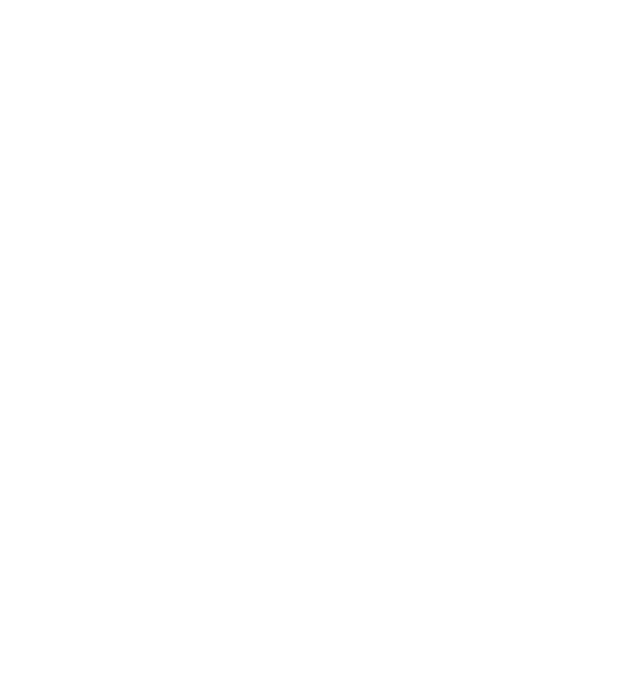
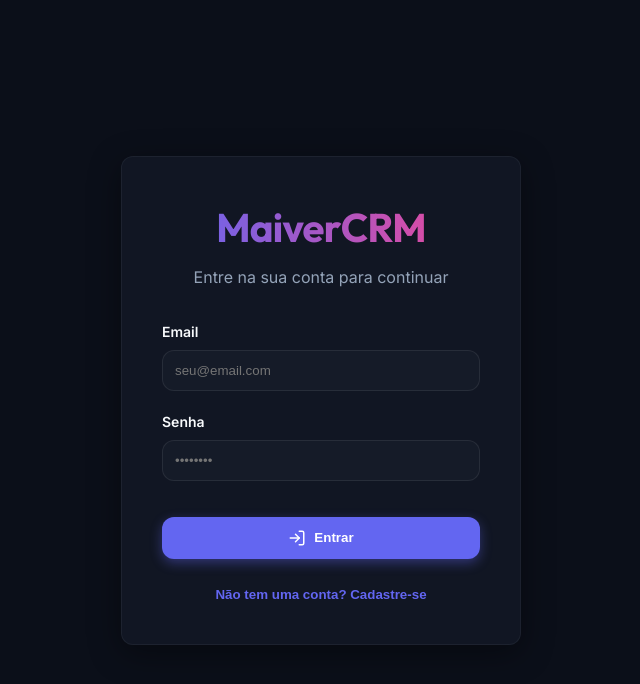
Before and after one commit to JefersonSantos/MaiverCRM, a React (Vite) app: page / in a window 1280 px wide. Shown: the top 684 px of the page, without its empty margins (319-959 px from the left). Built offline with nearby package versions, Linux system fonts and the light colour scheme; no server answers.

Commit message:
Debug: Re-introduce real App component to main.jsx

```diff
--- a/src/main.jsx
+++ b/src/main.jsx
@@ -1,17 +1,17 @@
 import React from 'react'
 import ReactDOM from 'react-dom/client'
+import App from './App.jsx'
+import './index.css'
 
-const SimpleApp = () => (
-  <div style={{ color: 'white', padding: '40px', background: 'rgba(255,255,255,0.1)' }}>
-    <h1>APP COMPONENT SUCCESS</h1>
-    <p>If you see this, the basic App structure is working on Vercel.</p>
-  </div>
-);
+console.log('!!! REAL APP IMPORTED !!!');
 
-console.log('!!! REACT + SIMPLE APP LOADED !!!');
-
-const root = document.getElementById('root');
-if (root) {
-  ReactDOM.createRoot(root).render(<SimpleApp />);
-  console.log('!!! RENDER SUCCESSFUL !!!');
+const rootElement = document.getElementById('root');
+if (rootElement) {
+  try {
+    ReactDOM.createRoot(rootElement).render(<App />);
+    console.log('!!! REAL APP RENDER CALLED !!!');
+  } catch (err) {
+    console.error('!!! REAL APP RENDER FAILED !!!', err);
+    rootElement.innerHTML = `<h1 style="color: red;">RENDER ERROR: ${err.message}</h1>`;
+  }
 }
```
